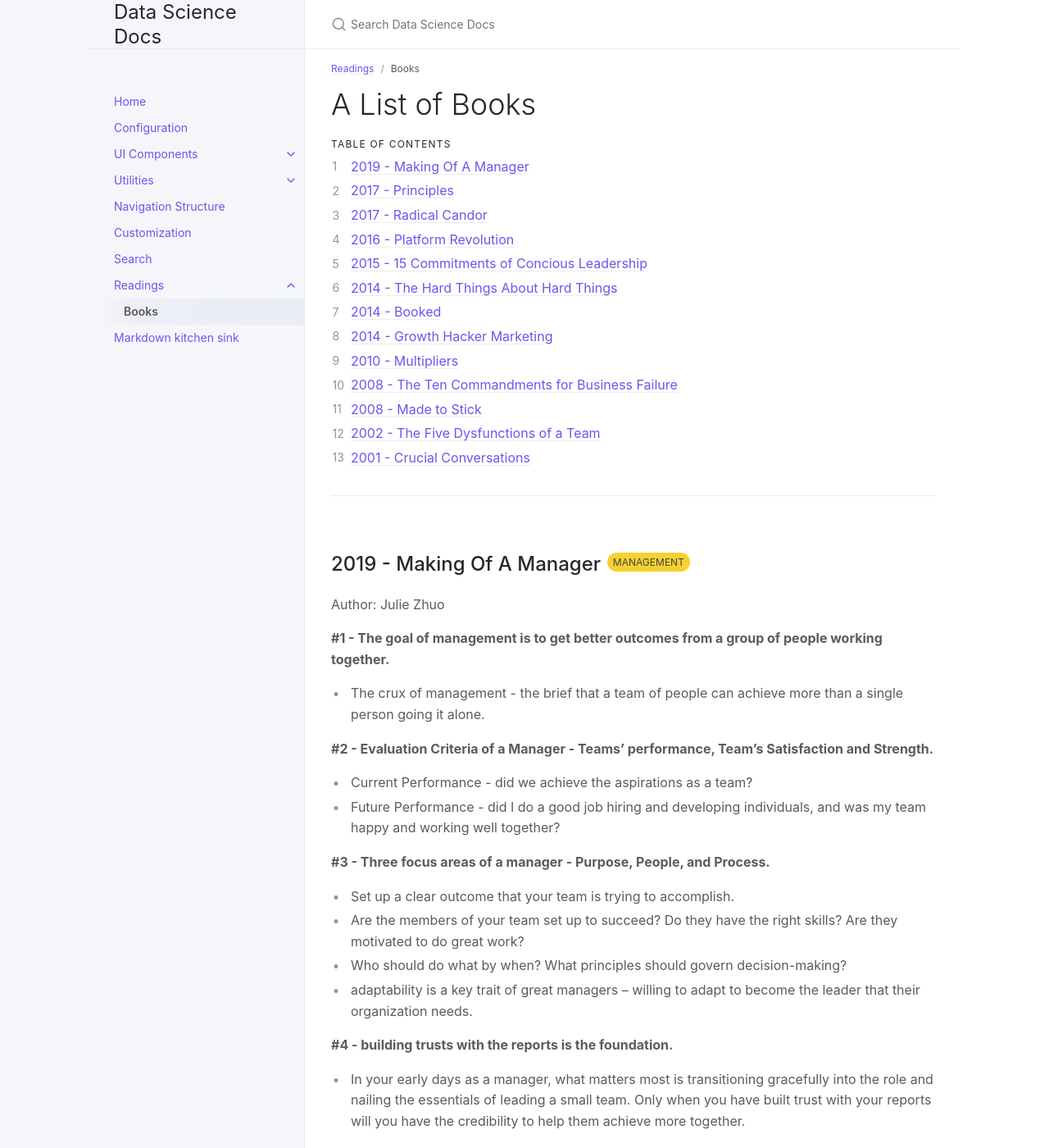
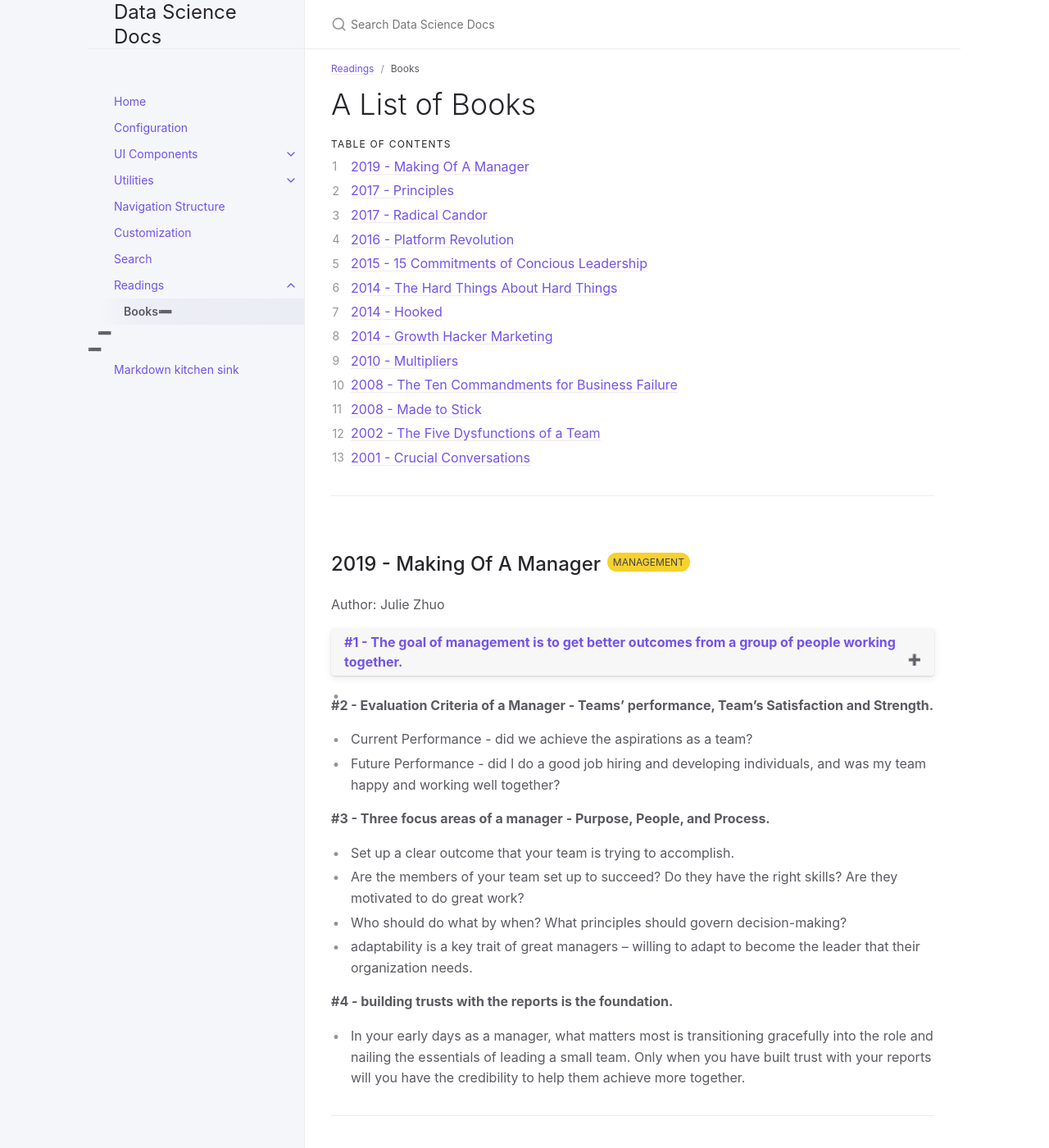
Before and after one commit to thisisjoonlim/dsdocs, a Jekyll site: the page built from docs/readings/books.md, in a window 1280 px wide and 1400 px high. Shown: the whole window at 82% size. Built offline with Jekyll 4.4.1, drawn with Linux system fonts in a browser that asks for light colours; some of the changed text lies outside the part shown.

Commit message:
collapsible

```diff
--- a/_sass/custom/custom.scss
+++ b/_sass/custom/custom.scss
@@ -4,6 +4,26 @@
     .main-content { max-width: auto; margin: 1em;}
 }
 
+// Animated Collapsible (Slide Down)
+.summary-content {
+    padding: 0 18px;
+    max-height: 0;
+    overflow: hidden;
+    transition: max-height 0.2s ease-out;
+  }
+
+.summary-collapsible:after {
+    content: '\02795'; /* Unicode character for "plus" sign (+) */
+    font-size: 13px;
+    color: plum;
+    float: right;
+    margin-left: 5px;
+}
+
+.active:after {
+    content: "\2796"; /* Unicode character for "minus" sign (-) */
+}
+
 // fix the nav width
 // .nav-list {
 //     width: 180px;
--- a/docs/readings/books.md
+++ b/docs/readings/books.md
@@ -23,7 +23,10 @@ Management
 Author: Julie Zhuo
 
 **#1 - The goal of management is to get better outcomes from a group of people working together.**
+{: .btn .summary-collapsible}
+
 - The crux of management - the brief that a team of people can achieve more than a single person going it alone.
+{: .summary-content}
 
 **#2 - Evaluation Criteria of a Manager - Teams' performance, Team's Satisfaction and Strength.**
 - Current Performance - did we achieve the aspirations as a team?
@@ -180,7 +183,7 @@ Author: Ben Horowitz
 
 ---
 
-## 2014 - Booked
+## 2014 - Hooked
 {: .d-inline-block }
 Product
 {: .label .label-green }
@@ -283,7 +286,7 @@ Author: Liz Wiseman and Greg McKeown
 ## 2002 - The Five Dysfunctions of a Team
 {: .d-inline-block }
 Management
-{: .label .label-green }
+{: .label .label-yellow }
 
 Author: Patrick Lencioni
 
@@ -295,7 +298,7 @@ Author: Patrick Lencioni
 ## 2001 - Crucial Conversations
 {: .d-inline-block }
 Leadership
-{: .label .label-green }
+{: .label .label-yellow }
 
 Author: Kerry Patterson, Joseph Grenny, Ron McMillan, Al Switzler
 
```
Also changed, not shown: _includes/head_custom.html (+18 -0 lines).
